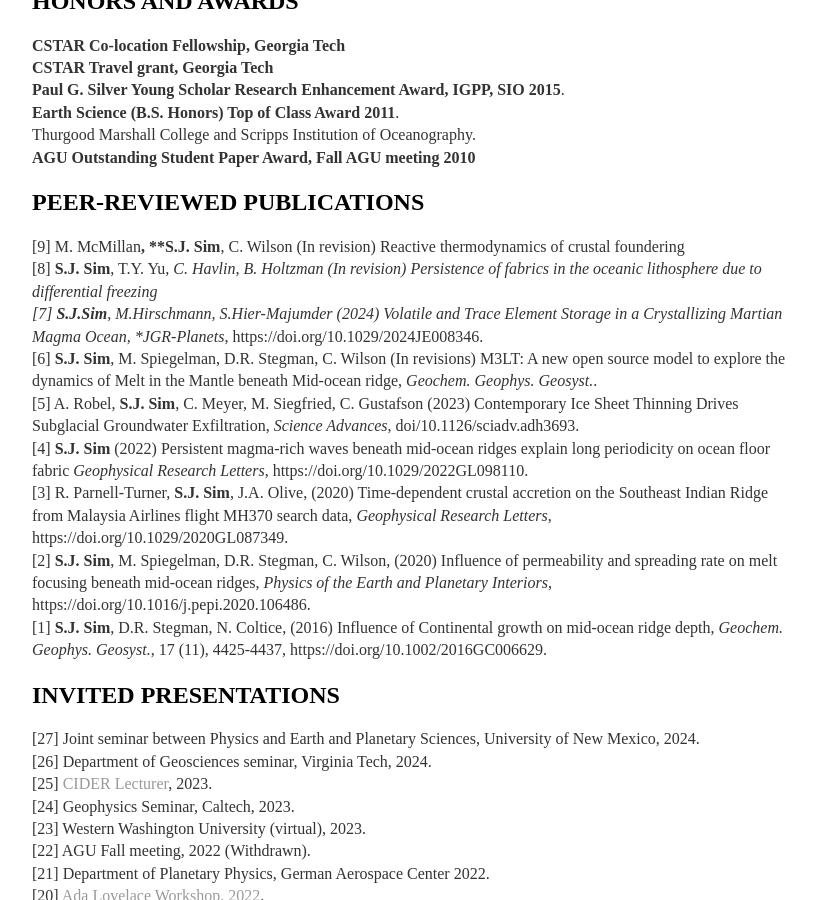
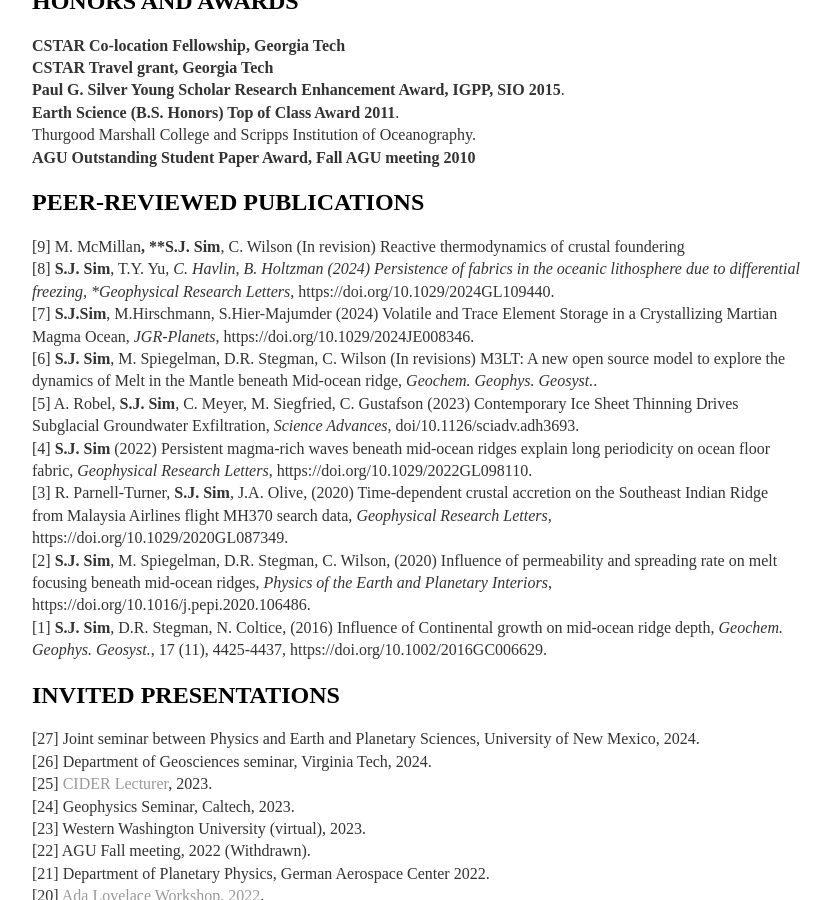
Before and after one commit to joycesim/joycesim.github.io, a Jekyll site: the page built from cv/index.md, in a window 1280 px wide and 900 px high, scrolled down 1977 px. Shown: the whole window, without its empty margins (224-1055 px from the left). Built offline with Jekyll 4.4.1, drawn with Linux system fonts in a browser that asks for light colours.

Commit message:
Update index.md

```diff
--- a/cv/index.md
+++ b/cv/index.md
@@ -76,11 +76,11 @@
 
 ## PEER-REVIEWED PUBLICATIONS
 [9] M. McMillan**, **S.J. Sim**, C. Wilson (In revision) Reactive thermodynamics of crustal foundering
-[8] **S.J. Sim**, T.Y. Yu*, C. Havlin, B. Holtzman (In revision) Persistence of fabrics in the oceanic lithosphere due to differential freezing
+[8] **S.J. Sim**, T.Y. Yu*, C. Havlin, B. Holtzman (2024) Persistence of fabrics in the oceanic lithosphere due to differential freezing, *Geophysical Research Letters*, https://doi.org/10.1029/2024GL109440.
 [7] **S.J.Sim**, M.Hirschmann, S.Hier-Majumder (2024) Volatile and Trace Element Storage in a Crystallizing Martian Magma Ocean, *JGR-Planets*, https://doi.org/10.1029/2024JE008346.
 [6] **S.J. Sim**, M. Spiegelman, D.R. Stegman, C. Wilson (In revisions) M3LT: A new open source model to explore the dynamics of Melt in the Mantle beneath Mid-ocean ridge, *Geochem. Geophys. Geosyst.*.
 [5] A. Robel, **S.J. Sim**, C. Meyer, M. Siegfried, C. Gustafson (2023) Contemporary Ice Sheet Thinning Drives Subglacial Groundwater Exfiltration, *Science Advances*, doi/10.1126/sciadv.adh3693.
-[4] **S.J. Sim** (2022) Persistent magma-rich waves beneath mid-ocean ridges explain long periodicity on ocean floor fabric *Geophysical Research Letters*,  https://doi.org/10.1029/2022GL098110.
+[4] **S.J. Sim** (2022) Persistent magma-rich waves beneath mid-ocean ridges explain long periodicity on ocean floor fabric, *Geophysical Research Letters*,  https://doi.org/10.1029/2022GL098110.
 [3] R. Parnell-Turner, **S.J. Sim**, J.A. Olive, (2020) Time-dependent crustal accretion on the Southeast Indian Ridge from Malaysia Airlines flight MH370 search data, *Geophysical Research Letters*,  https://doi.org/10.1029/2020GL087349.
 [2] **S.J. Sim**, M. Spiegelman, D.R. Stegman, C. Wilson, (2020) Influence of permeability and spreading rate on melt focusing beneath mid-ocean ridges, *Physics of the Earth and Planetary Interiors*, https://doi.org/10.1016/j.pepi.2020.106486.
 [1] **S.J. Sim**, D.R. Stegman, N. Coltice, (2016) Influence of Continental growth on mid-ocean ridge depth, *Geochem. Geophys. Geosyst.*, 17 (11), 4425-4437,  https://doi.org/10.1002/2016GC006629.
```
